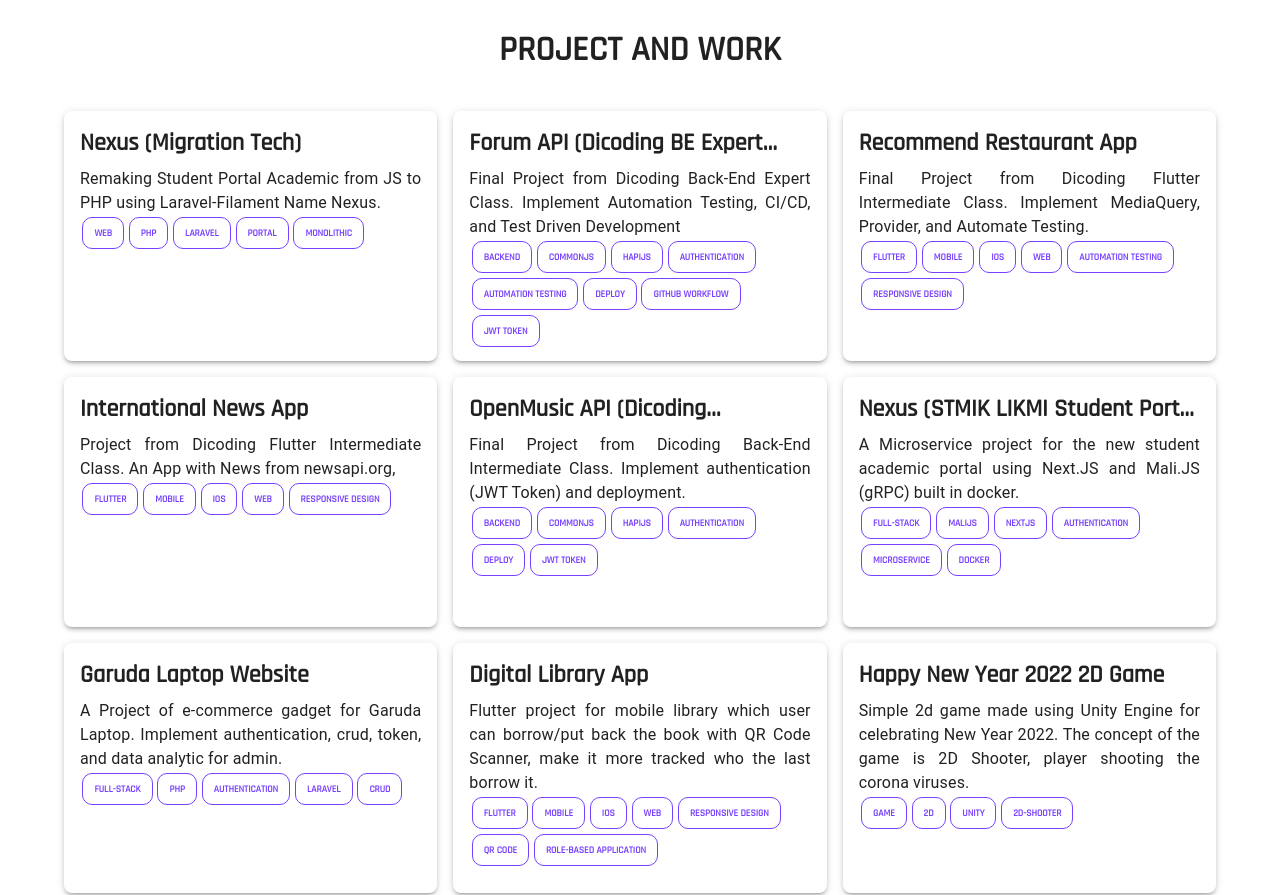
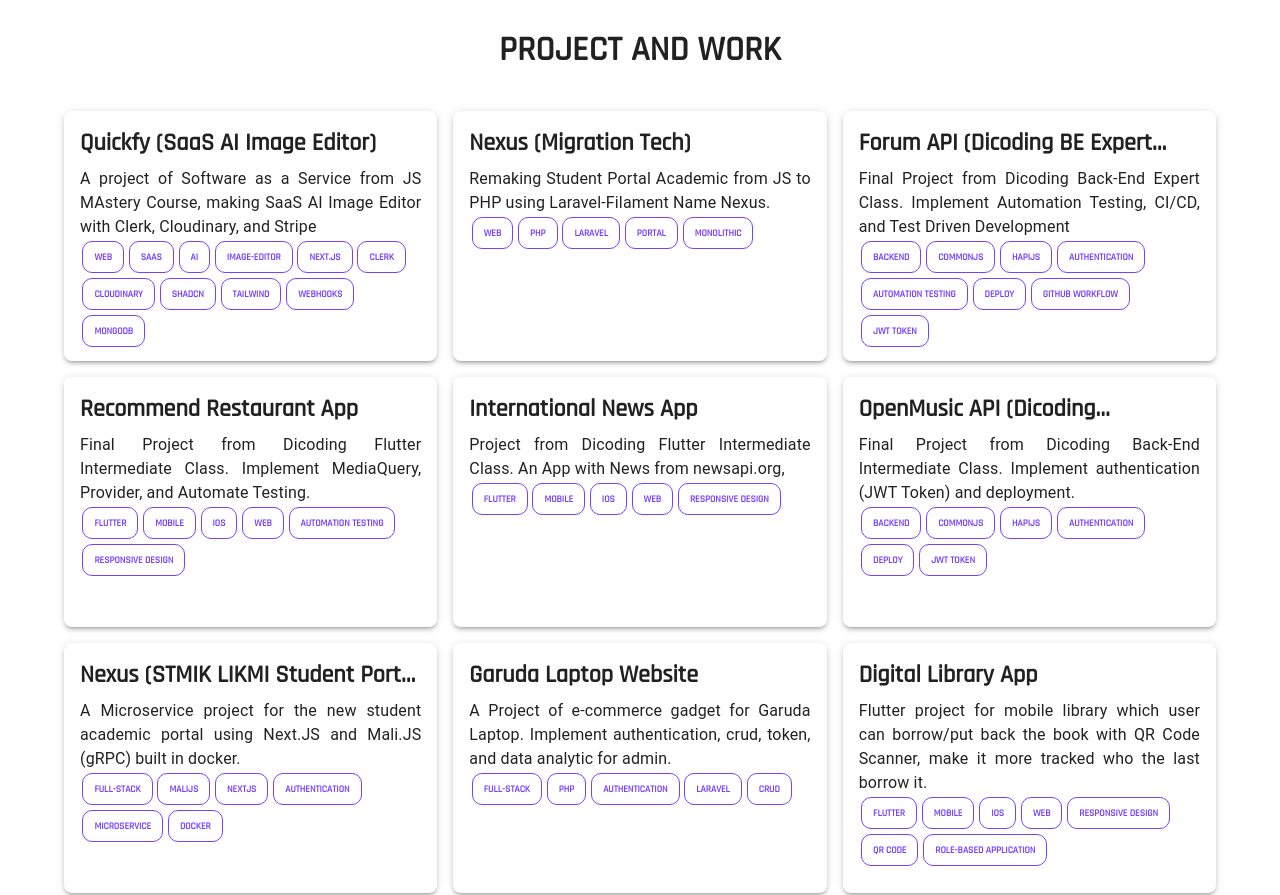
Before and after one commit to yozzylazzy/yozzylazzy.github.io, a React (Create React App) app: page / in a window 1280 px wide. Shown: the part 1720-2615 px from the top of the page. Built offline with nearby package versions, Linux system fonts and the light colour scheme.

Commit message:
add: project portofolio quickfy

```diff
--- a/src/assets/images/project/index.js
+++ b/src/assets/images/project/index.js
@@ -7,6 +7,7 @@ import garuda_laptop from './garuda_laptop.png';
 import nexus_nextjs from './nexus_nextjs.jpg';
 import openmusic_api from './openmusic_api.png';
 import not_added from './not_added.jpg';
+import quickfy from './quickfy.png';
 
 export {
   lunatic,
@@ -17,5 +18,6 @@ export {
   garuda_laptop,
   nexus_nextjs,
   openmusic_api,
-  not_added
+  not_added,
+  quickfy,
 };
--- a/src/section/home/project.js
+++ b/src/section/home/project.js
@@ -11,13 +11,21 @@ import {
     garuda_laptop,
     nexus_nextjs,
     openmusic_api,
-    not_added
+    not_added,
+    quickfy
 } from '../../assets/images/project';
 import { useEffect } from 'react';
 
 // ------------------ End of Import ------------------
 
 const dataProject = [
+    {
+        title: 'Quickfy (SaaS AI Image Editor)',
+        description: 'A project of Software as a Service from JS MAstery Course, making SaaS AI Image Editor with Clerk, Cloudinary, and Stripe',
+        link_image: quickfy,
+        icon: <Icon icon="akar-icons:github-fill" color="#000" width="1.5em" height="1.5em"/>,
+        tag: ['web', 'saas', 'ai', 'image-editor', 'next.js', 'clerk', 'cloudinary', 'shadcn', 'tailwind', 'webhooks','mongodb'],
+    },
     {
         title: 'Nexus (Migration Tech)',
         description: 'Remaking Student Portal Academic from JS to PHP using Laravel-Filament Name Nexus.',
```
Also changed, not shown: src/assets/images/project/quickfy.png (added).
